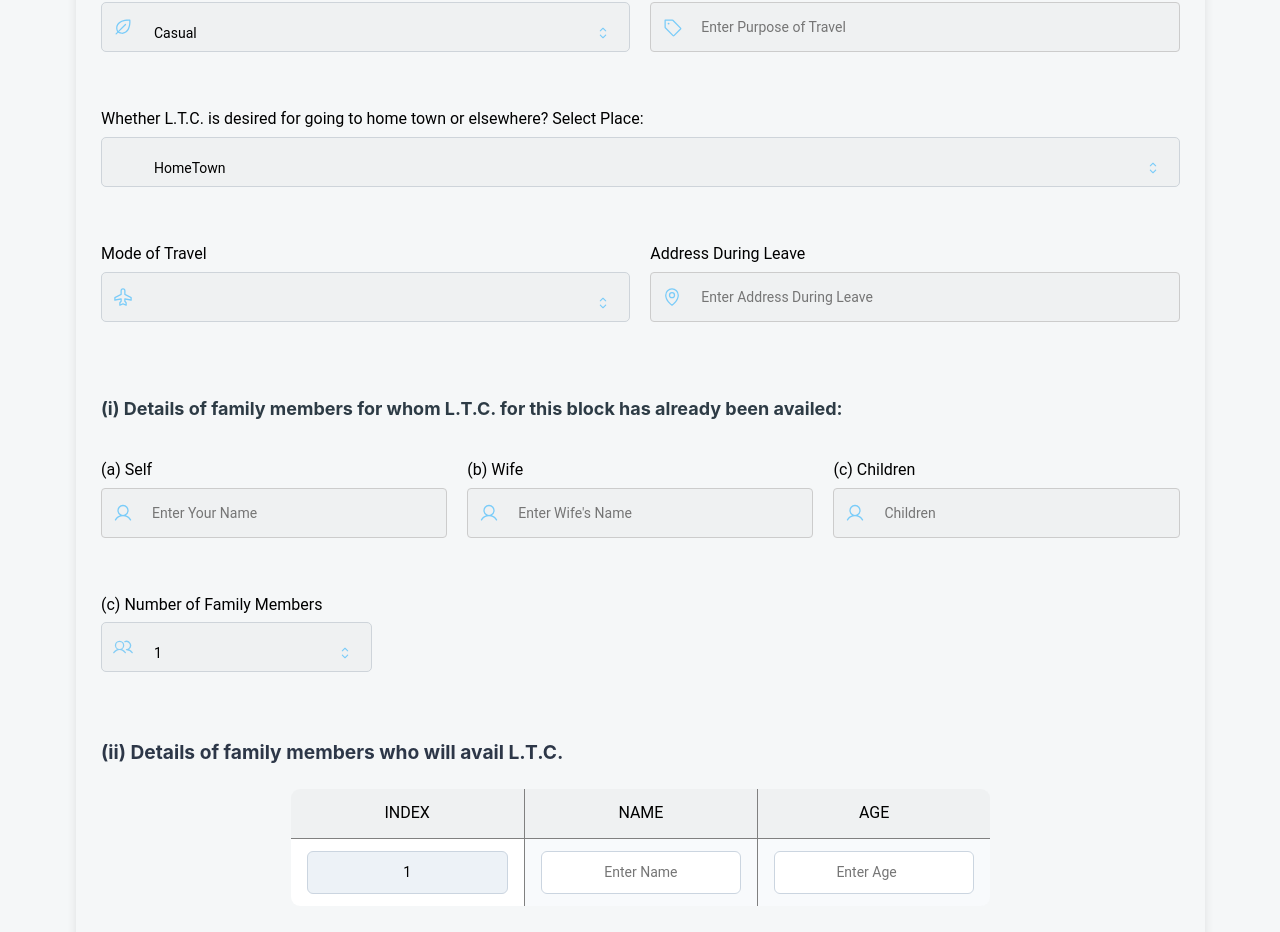
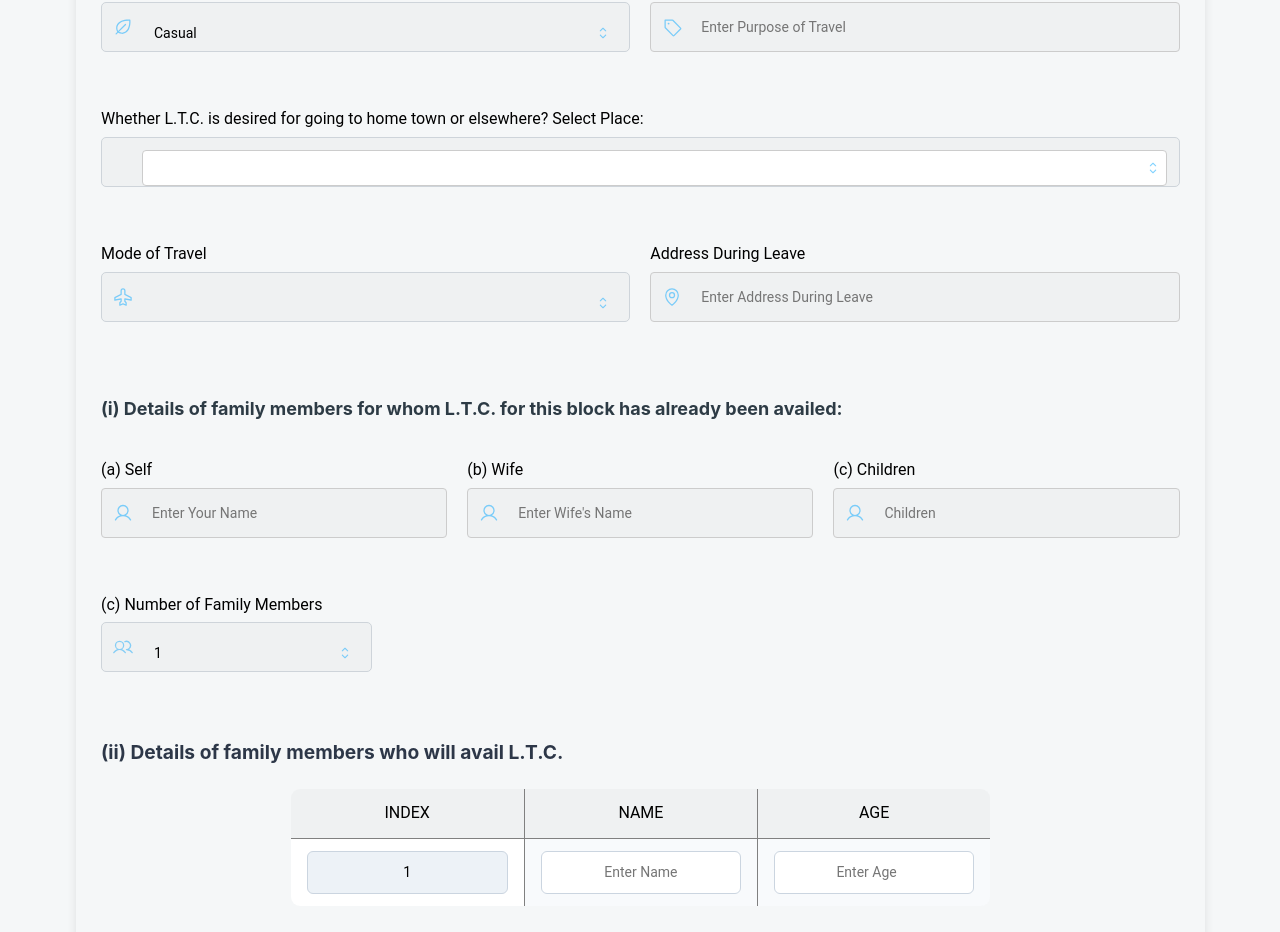
Before and after one commit to vishalverma9572/Fusion-client, a React (Vite) app: page /hr/ltc in a window 1280 px wide. Shown: the part 1046-1978 px from the top of the page. Built offline with nearby package versions, Linux system fonts and the light colour scheme.

Commit message:
fixed placeofvisit in view

```diff
--- a/src/Modules/HR/index.jsx
+++ b/src/Modules/HR/index.jsx
@@ -11,8 +11,11 @@ import CPDA_ADVANCEView from "./pages/CPDA_ADVANCEPageComp/CPDA_ADVANCEView";
 import LeaveFormView from "./pages/LeavePageComp/LeaveFormView";
 import LeaveFilehandle from "./pages/LeavePageComp/Leave_file_handle";
 import Cpda_advFilehandle from "./pages/CPDA_ADVANCEPageComp/Cpda_ADVANCE_file_handle";
+
+import LTCFormView from "./pages/LTCPageComp/LTCFormView";
 import CPDA_ClaimFormView from "./pages/CPDA_ClaimPageComp/CPDA_ClaimFormView";
 import CPDA_ClaimFilehandle from "./pages/CPDA_ClaimPageComp/CPDA_Claim_file_handle";
+
 
 export default function HR() {
   return (
@@ -34,6 +37,11 @@ export default function HR() {
 
       <Route path="ltc/*" element={<LTC />} />
 
+
+      <Route path="ltc/view/:id" element={<LTCFormView />} />
+
+
+
       <Route path="appraisal/*" element={<Appraisal />} />
 
       <Route path="cpda_claim/*" element={<CPDA_Claim />} />
--- a/src/Modules/HR/pages/LTCPageComp/LTCForm.jsx
+++ b/src/Modules/HR/pages/LTCPageComp/LTCForm.jsx
@@ -85,16 +85,19 @@ const LtcForm = () => {
   const [dependentsFields, setDependentsFields] = useState([
     { fullName: "", age: "", reason: "" },
   ]);
-  const [selectedPlace, setSelectedPlace] = useState("HomeTown"); // Default is "HomeTown"
+  const [selectedPlace, setSelectedPlace] = useState("HomeTown"); // Defaults to "HomeTown"
+
+
   const [placeOfVisit, setPlaceOfVisit] = useState("");
 
  const handlePlaceChange = (value) => {
     setSelectedPlace(value); // Update the selected place value
     if (value === "HomeTown") {
-      setPlaceOfVisit(""); // Reset the visiting place when "HomeTown" is selected
+      setPlaceOfVisit("HomeTown"); // Set to "HomeTown" if HomeTown is selected
+    } else {
+      setPlaceOfVisit(""); // Reset if "ElseWhere" is selected
     }
   };
-
   const handleVisitingPlaceChange = (event) => {
     setPlaceOfVisit(event.target.value);
   };
@@ -233,8 +236,8 @@ const LtcForm = () => {
       dateOfDepartureForFamily: formData.dateOfDepartureForFamily,
       natureOfLeave: formData.natureOfLeave,
       purposeOfLeave: formData.purposeOfLeave,
-      hometownOrNot: selectedPlace,
-      placeOfVisit: placeOfVisit,
+      hometownOrNot: true,
+     placeOfVisit: selectedPlace === "HomeTown" ? "HomeTown" : placeOfVisit,
       addressDuringLeave: formData.addressDuringLeave,
       modeOfTravel: formData.modeOfTravel,
       detailsOfFamilyMembersAlreadyDone: [
@@ -572,8 +575,8 @@ const LtcForm = () => {
       {/* Whether L.T.C. is desired for going to hometown or elsewhere */}
       <div className="grid-col">
         <label className="input-label" htmlFor="placeSelection">
-              Whether L.T.C. is desired for going to home town or elsewhere?
-              Select Place:
+          Whether L.T.C. is desired for going to home town or elsewhere? Select
+          Place:
         </label>
         <div className="input-wrapper">
           <Select
@@ -583,10 +586,9 @@ const LtcForm = () => {
               { value: "HomeTown", label: "HomeTown" },
               { value: "ElseWhere", label: "ElseWhere" },
             ]}
-                value={selectedPlace}
-                onChange={handlePlaceChange}
+            value={formData.placeOfVisit}
+             onChange={(value) => handlePlaceChange(value, "placeOfVisit")}
             className="input"
-                styles={selectStyles}
           />
         </div>
       </div>
@@ -602,11 +604,11 @@ const LtcForm = () => {
               type="text"
               id="placeOfVisit"
               name="placeOfVisit"
-                  value={placeOfVisit}
+              value={formData.placeOfVisit}
               onChange={handleVisitingPlaceChange}
               placeholder="Enter the place"
               className="input"
-                  required={selectedPlace === "ElseWhere"} // Mark field as required when Elsewhere is selected
+              required
             />
           </div>
         </div>
--- a/src/routes/hr/index.jsx
+++ b/src/routes/hr/index.jsx
@@ -19,6 +19,7 @@ export const get_ltc_requests = `${host}/hr2/api/get_ltc_requests`;
 export const get_ltc_inbox = `${host}/hr2/api/get_ltc_inbox`;
 export const get_ltc_archive = `${host}/hr2/api/get_ltc_archive`;
 export const submit_ltc_form = `${host}/hr2/api/submit_ltc_form`;
+export const view_ltc_form = `${host}/hr2/api/view_ltc_form_data`;
 
 // CPDA Advance routes
 export const get_cpda_adv_requests = `${host}/hr2/api/get_cpda_adv_requests`;
```
Lines whose indentation alone changed are shown as unchanged.
